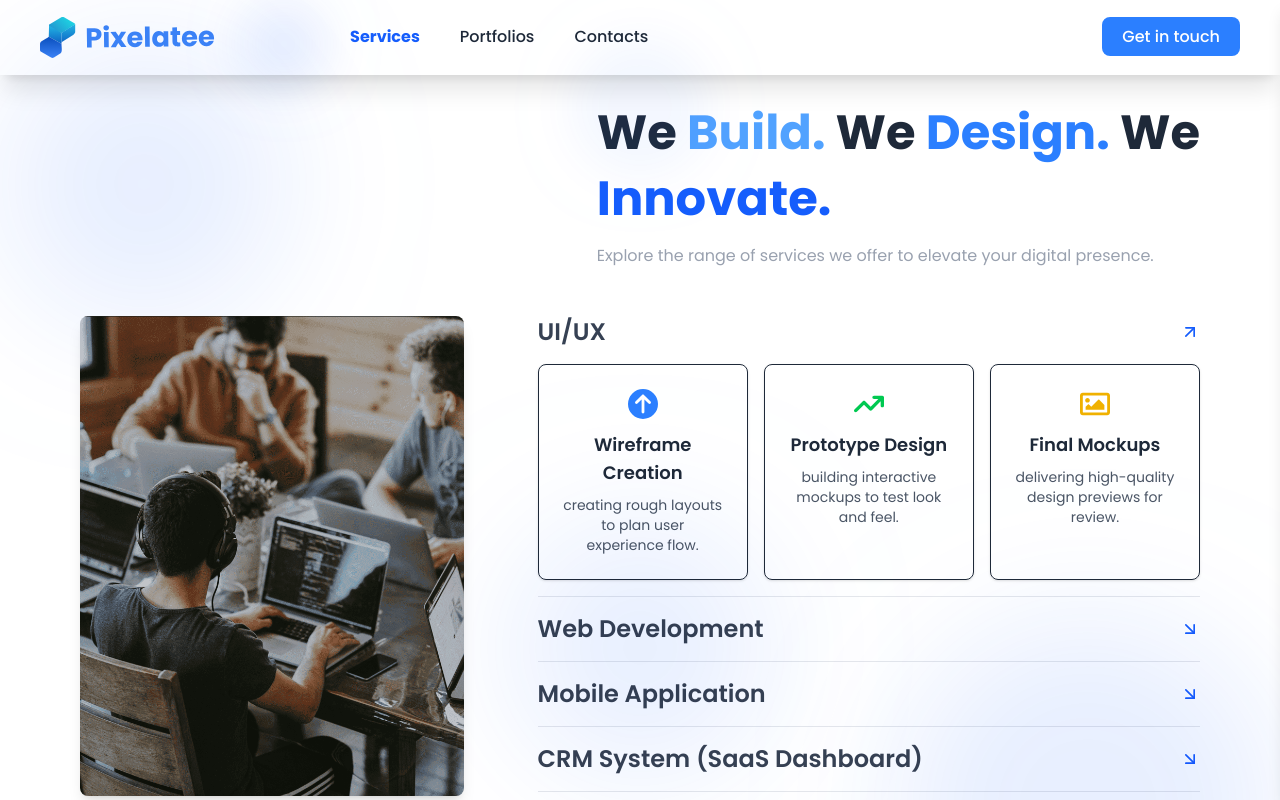
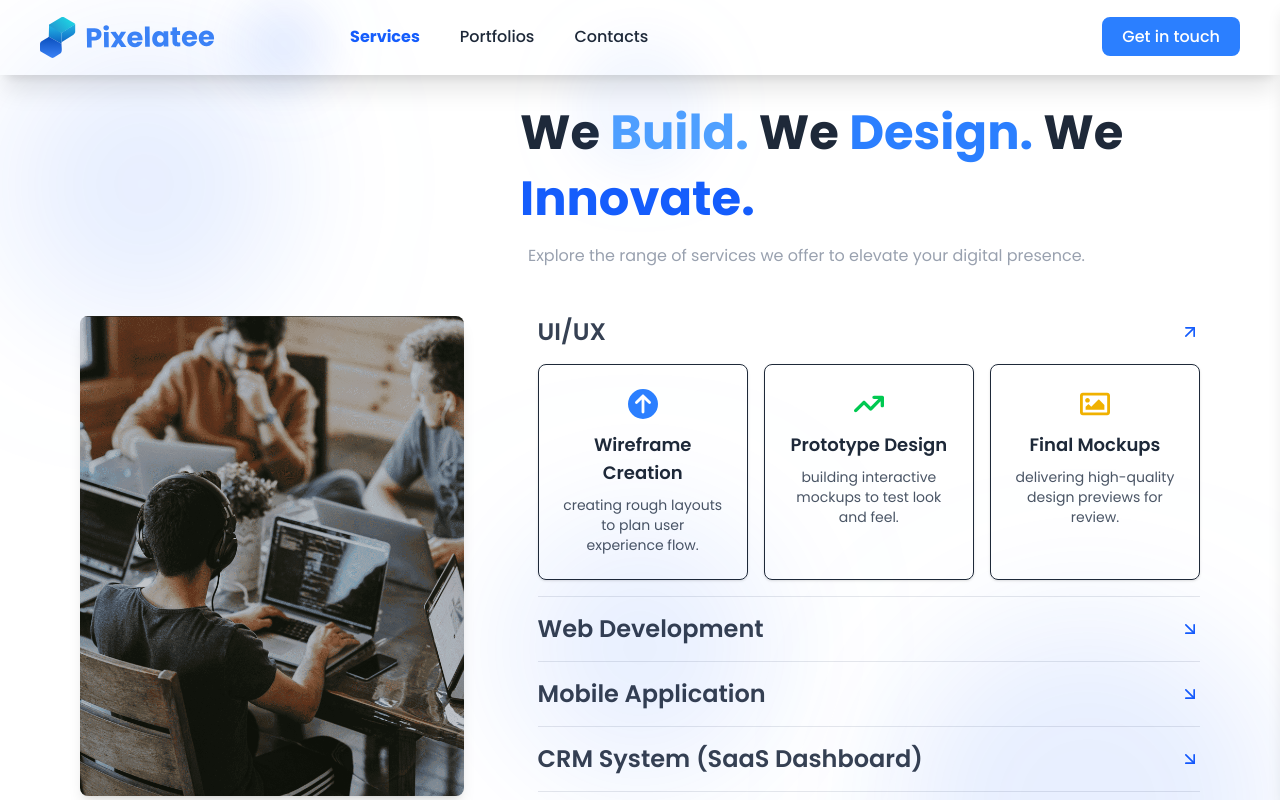
Before and after one commit to muhrizky435/pixelatee, a React (Vite) app: page /services in a window 1280 px wide. Shown: the top 800 px of the page. Built offline with nearby package versions, Linux system fonts and the light colour scheme; no server answers.

Commit message:
fix layout Service page

```diff
--- a/src/routes/user-public/Service.tsx
+++ b/src/routes/user-public/Service.tsx
@@ -138,10 +138,10 @@ export default function ServisSection() {
 
           <div className="max-w-7xl mx-auto flex flex-col">
             {/* Heading atas */}
-            <div className="text-center md:text-left md:ml-auto mb-12">
+            <div className="text-center md:text-left md:ml-110 mb-12">
               <h2 className="text-4xl md:text-5xl leading-snug font-bold">
                 We <span className="text-blue-400">Build.</span> We{" "}
-                <span className="text-blue-500">Design.</span> We < br/>
+                <span className="text-blue-500">Design.</span> We {" "}
                 <span className="text-blue-600">Innovate.</span>
               </h2>
               <p className="text-gray-400 mt-3 text-base max-w-2xl md:ml-auto md:text-left">
```
